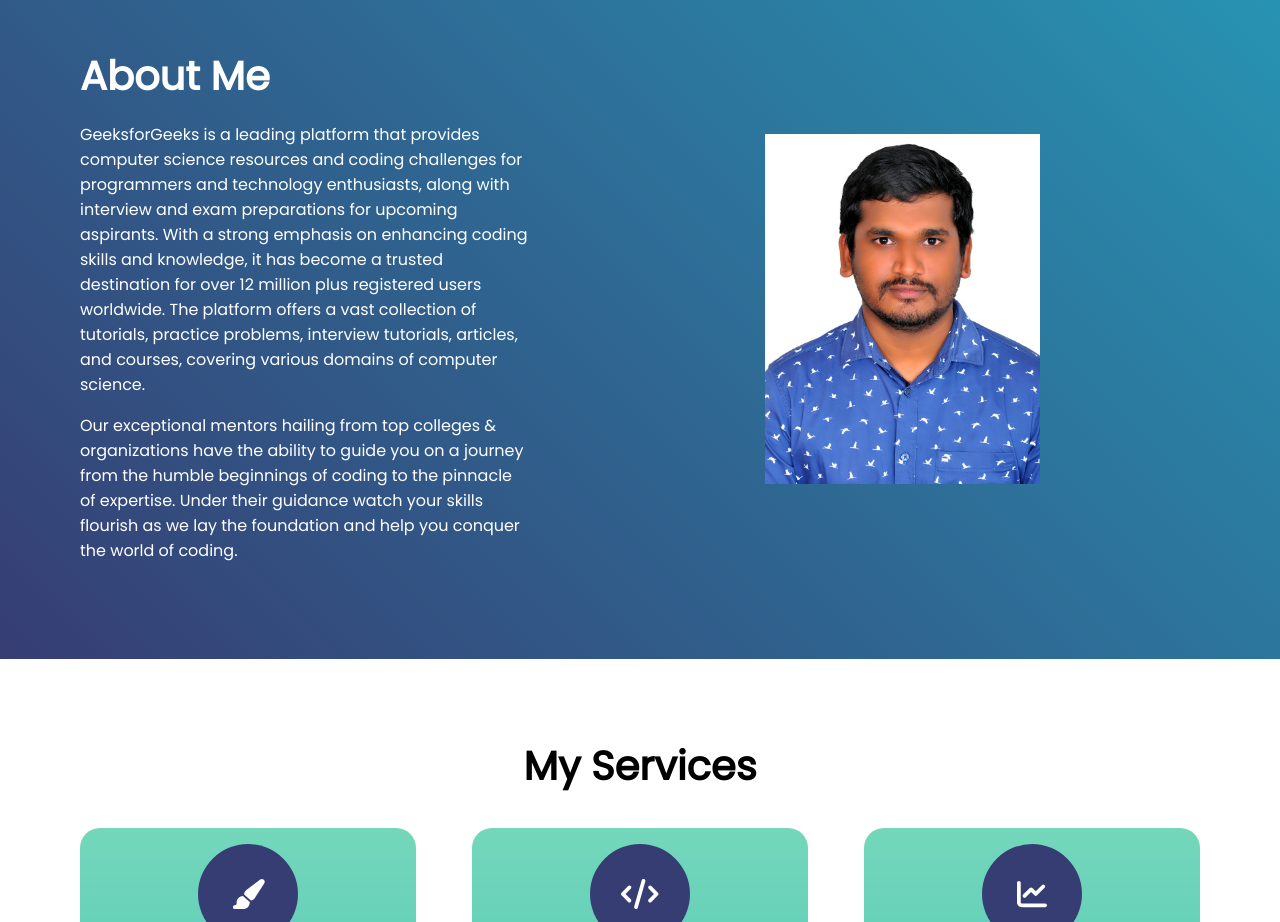
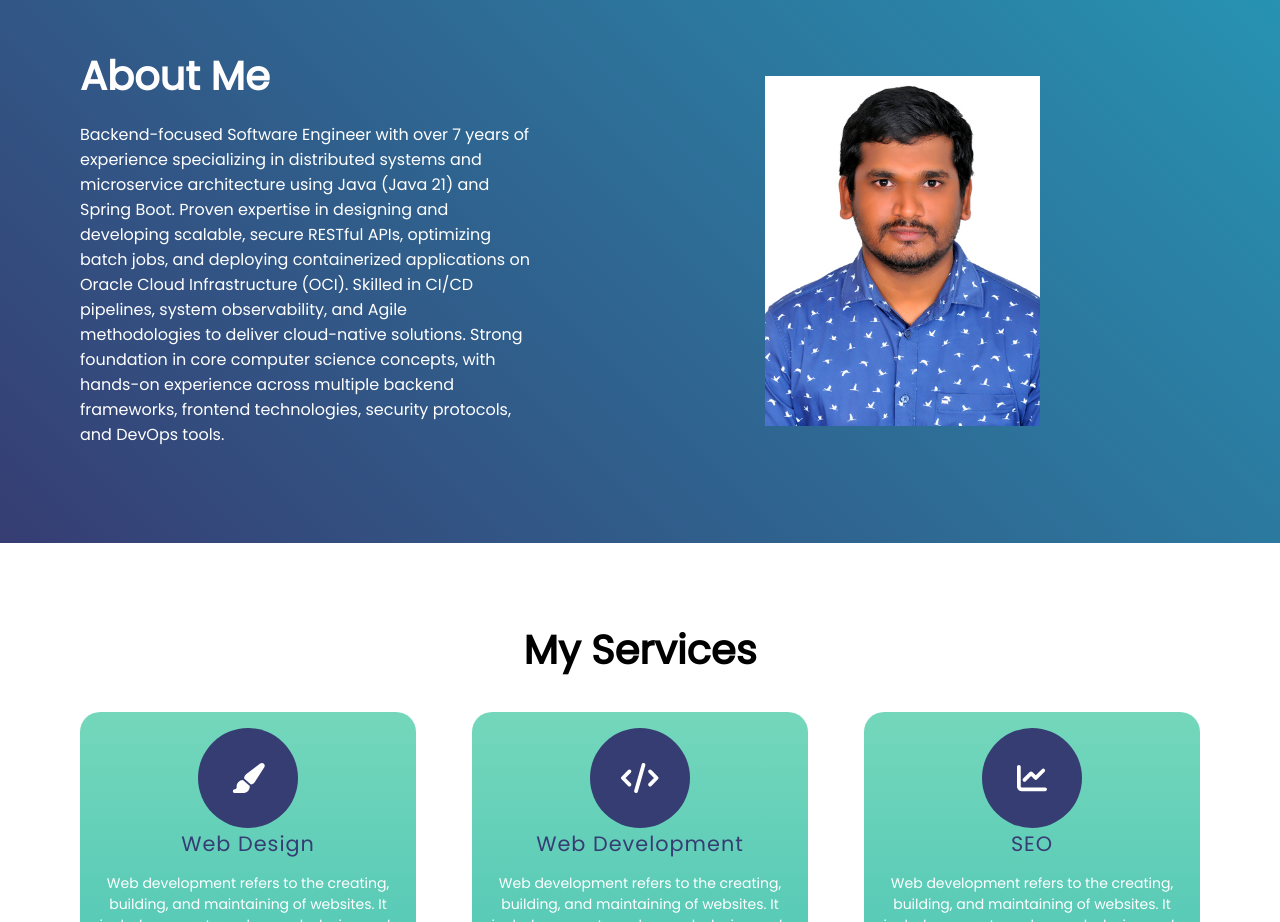
Before and after one commit to KONIKVE/venkatkoniki.github.io, a plain HTML site: page index.html in a window 1280 px wide. Shown: the part 1820-2742 px from the top of the page. Drawn offline with Linux system fonts and the light colour scheme.

Commit message:
refactoring

```diff
--- a/index.html
+++ b/index.html
@@ -168,31 +168,7 @@
         <div class="about-text">
             <h1 class="my-heading">About Me</h1>
             <p class="lead-para">
-                GeeksforGeeks is a leading platform
-                that provides computer science
-                resources and coding challenges for
-                programmers and technology
-                enthusiasts, along with interview
-                and exam preparations for upcoming
-                aspirants. With a strong emphasis on
-                enhancing coding skills and knowledge,
-                it has become a trusted destination
-                for over 12 million plus registered
-                users worldwide. The platform offers
-                a vast collection of tutorials, practice
-                problems, interview tutorials, articles,
-                and courses, covering various domains
-                of computer science.
-            </p>
-            <p>
-                Our exceptional mentors hailing from top
-                colleges & organizations have the
-                ability to guide you on a journey from
-                the humble beginnings of coding to
-                the pinnacle of expertise. Under their
-                guidance watch your skills flourish
-                as we lay the foundation and help you
-                conquer the world of coding.
+                Backend-focused Software Engineer with over 7 years of experience specializing in distributed systems and microservice architecture using Java (Java 21) and Spring Boot. Proven expertise in designing and developing scalable, secure RESTful APIs, optimizing batch jobs, and deploying containerized applications on Oracle Cloud Infrastructure (OCI). Skilled in CI/CD pipelines, system observability, and Agile methodologies to deliver cloud-native solutions. Strong foundation in core computer science concepts, with hands-on experience across multiple backend frameworks, frontend technologies, security protocols, and DevOps tools.
             </p>
         </div>
         <div class="about-image">
@@ -394,8 +370,8 @@
         <div class="contact-content">
             <div class="contact-form-container">
                 <h1 class="greet-heading">Get In Touch</h1>
-                <form class="contact-form" >
-                    <input class="form-controls" type="text"
+                <form class="contact-form" method="get">
+                    <input class="form-controls" type="text" name="userName"
                         placeholder="Your Name"/>
                     <input class="form-controls" type="text"
                         placeholder="Your Email"/>
```
